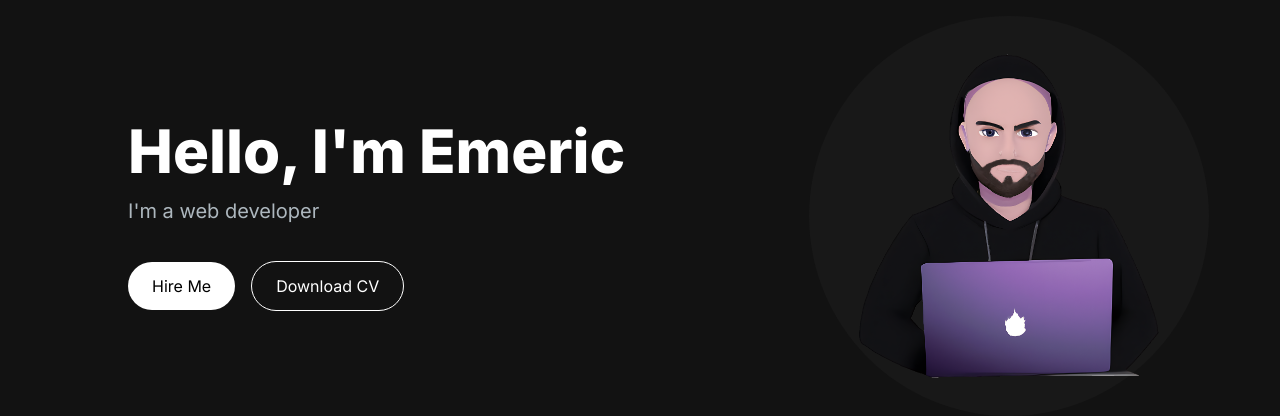
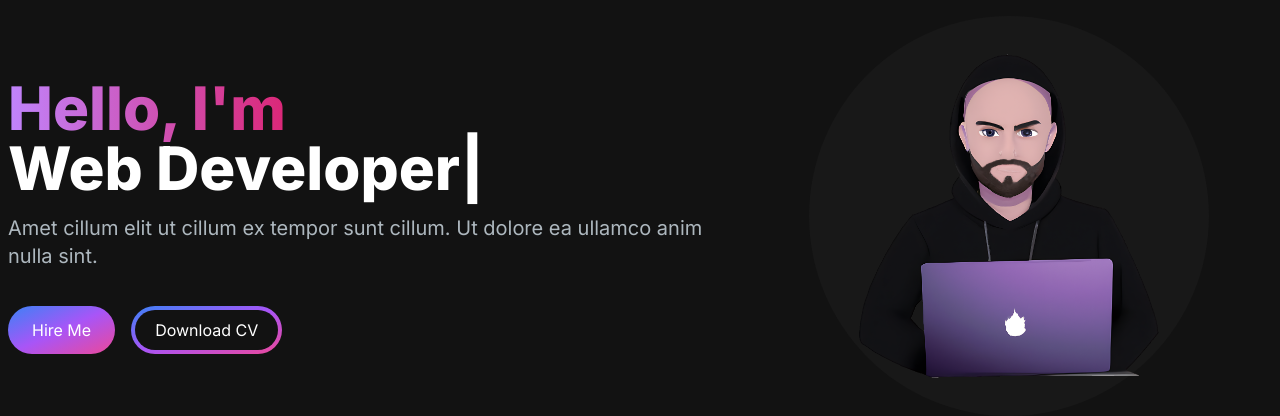
Before and after one commit to EmericMathis/Portfolio, a Next.js app: page / in a window 1280 px wide. Shown: the top 416 px of the page. Built offline with nearby package versions, Linux system fonts and the light colour scheme.

Commit message:
animated text using react-type-animation package

```diff
--- a/app/components/HeroSection.jsx
+++ b/app/components/HeroSection.jsx
@@ -1,16 +1,46 @@
+"use client";
 import React from 'react'
 import Image from 'next/image'
+import { TypeAnimation } from 'react-type-animation';
+
+
+
+
 
 export const HeroSection = () => {
   return (
     <section>
       <div className='grid grid-cols-1 sm:grid-cols-12'>
             <div className='col-span-7 place-self-center text-center sm:text-left'>
-                <h1 className="text-white mb-4 text-4xl sm:text-5xl lg:text-6xl font-extrabold">{'Hello, I\'m Emeric'}</h1>
-                <p className="text-[#ADB7BE] text-lg mb-6 lg:text-xl">{'I\'m a web developer'}</p>
+                <h1 className="text-white mb-4 text-4xl sm:text-5xl lg:text-6xl font-extrabold">
+                    <span className='text-transparent bg-clip-text bg-gradient-to-r from-purple-400 to-pink-600'>Hello, I&apos;m{" "}</span>
+                    <br />
+                    <TypeAnimation
+                    sequence={[
+                        'Emeric',
+                        2000,
+                        'Web Developer',
+                        2000,
+                        'Mobile Developer',
+                        2000,
+                        'UI/UX Designer',
+                        2000
+                    ]}
+                    wrapper="span"
+                    speed={40}
+                    repeat={Infinity}
+                    />
+                    </h1>
+                <p className="text-[#ADB7BE] text-base sm:text-lg mb-6 lg:text-xl">
+                    Amet cillum elit ut cillum ex tempor sunt cillum. Ut dolore ea ullamco anim nulla sint.
+                    </p>
                 <div>
-                    <button className='px-6 py-3 rounded-full mr-4 bg-white hover:bg-slate-200 text-black'>Hire Me</button>
-                    <button className='px-6 py-3 rounded-full bg-transparent hover:bg-slate-800 text-white border border-white mt-3' >Download CV</button>
+                    <button className='px-6 py-3 w-full sm:w-fit rounded-full mr-4 bg-gradient-to-br from-blue-500 via-purple-500 to-pink-500 hover:bg-slate-200 text-white'>
+                        Hire Me
+                        </button>
+                    <button className='px-1 py-1 w-full sm:w-fit rounded-full bg-gradient-to-br from-blue-500 via-purple-500 to-pink-500 hover:bg-slate-800 text-white mt-3' >
+                        <span className='block bg-[#121212] hover:bg-slate-800 rounded-full px-5 py-2'>Download CV</span>
+                    </button>
                 </div>
             </div>
             <div className="col-span-5 place-self-center mt-4 lg:mt-0">
```
Also changed, not shown: package.json (+5 -4 lines), 1 other file (tests, documents, lock files or other folders).
